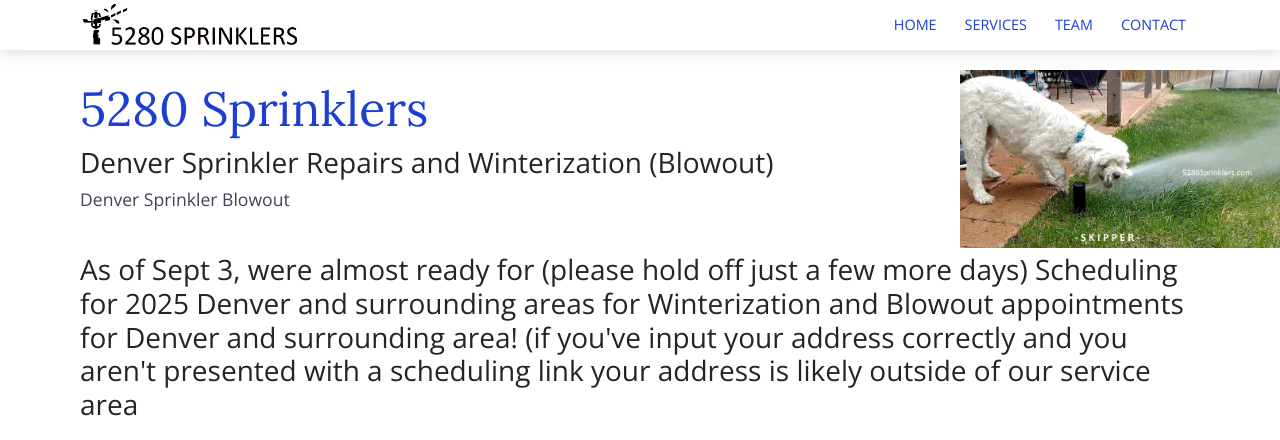
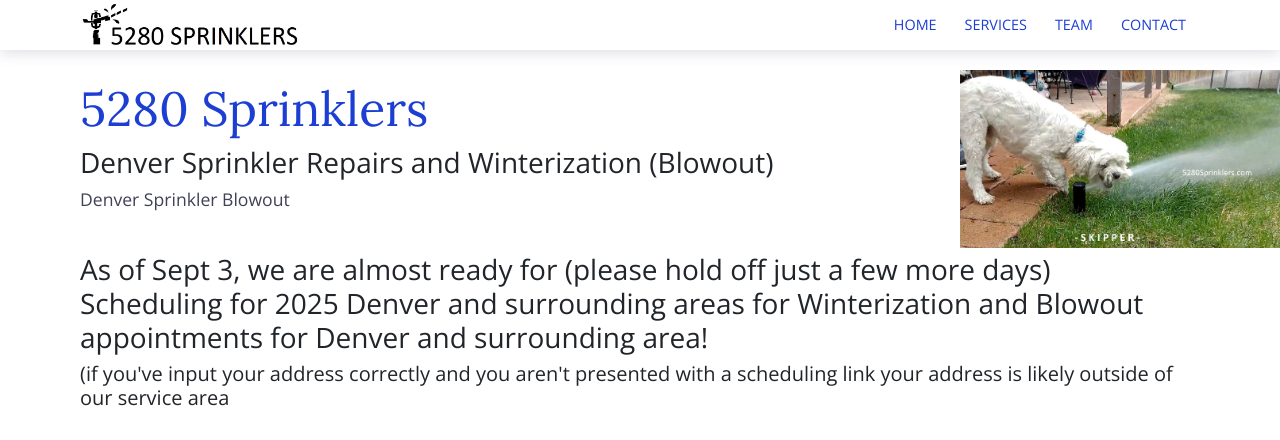
Before and after one commit to xhanuman/5280, a Jekyll site: the page built from index.md, in a window 1280 px wide, cut to the strip 0-440 px from the top of the page. Built offline with Jekyll 4.4.1, drawn with Linux system fonts in a browser that asks for light colours.

Commit message:
Update index.md
updated verbiage

```diff
--- a/index.md
+++ b/index.md
@@ -10,8 +10,9 @@ bodyClass: page-home
     <p>Denver Sprinkler Blowout</p>
     <br>
 
-      <h3>As of Sept 3, were almost ready for (please hold off just a few more days) Scheduling for 2025 Denver and surrounding areas for Winterization and Blowout appointments for Denver and surrounding area! (if you've input your address correctly and you aren't presented with a scheduling link your address is likely outside of our service area</h3>
-      <br>
+      <h3>As of Sept 3, we are almost ready for (please hold off just a few more days) Scheduling for 2025 Denver and surrounding areas for Winterization and Blowout appointments for Denver and surrounding area!</h3>
+      <h5> (if you've input your address correctly and you aren't presented with a scheduling link your address is likely outside of our service area</h5>
+            <br>
 <iframe src="https://denversprinklerblowout.com/ext_denverblowout.html" width="100%" height="500px" frameborder="0"></iframe>
 
 
```
